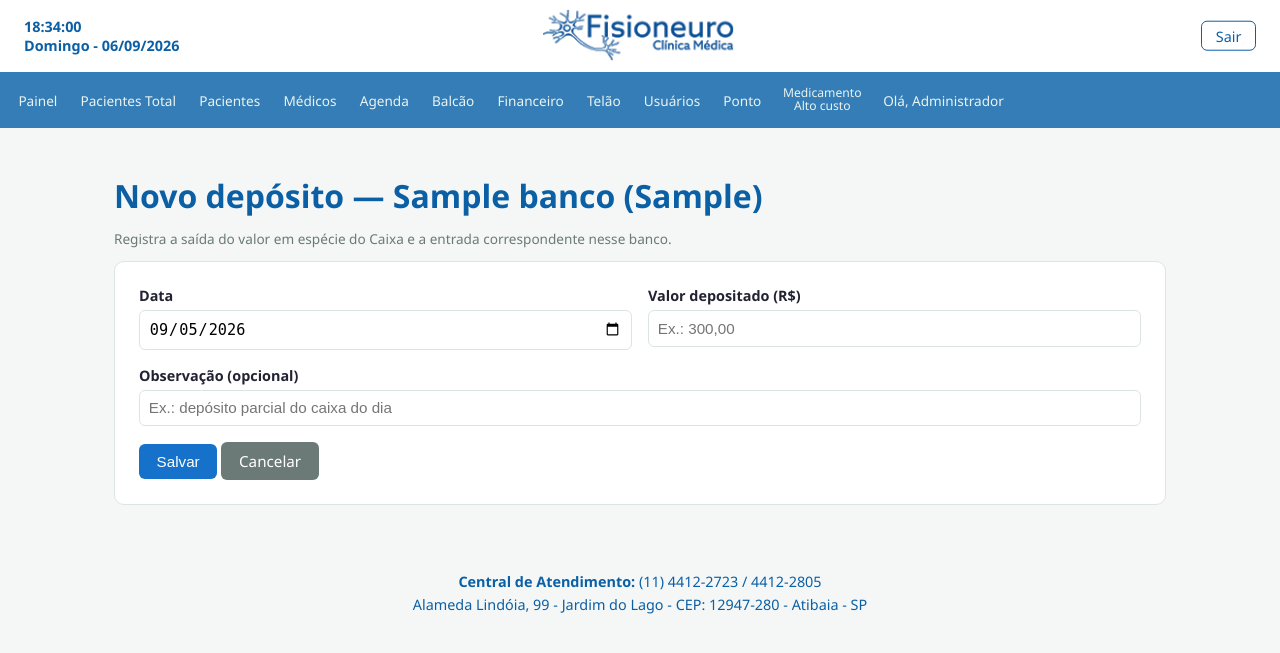
After one commit to dalvino2012-beep/CLINICAFISIONEURO, a Flask app: page /bancos/1/deposito in a window 1280 px wide. The commit adds this page. Shown: the top 653 px of the page. Run offline with Flask 3, Linux system fonts and the light colour scheme; the visitor is signed in with stand-in values (Sample User, id 1); data comes from the database, SQL or seed files in the repository; tables that the repository leaves empty hold one stand-in row (values such as "Sample post"); data that the repository does not hold is empty.

Commit message:
Adiciona deposito manual de dinheiro do Caixa para um Banco
Novo botao "+ Novo deposito" (na lista de Bancos e no Extrato),
para quando so parte do dinheiro em especie do Caixa e depositado
num banco. Gera uma saida no Caixa (categoria "Deposito bancario")
e uma entrada vinculada aquele banco, entao o saldo geral do Caixa
fica neutro (as duas se cancelam) e o valor passa a aparecer
corretamente no extrato do banco escolhido.

Co-Authored-By: Claude Sonnet 5 <noreply@anthropic.com>
Claude-Session: https://claude.ai/code/session_01LLXLJ7dPA2AgArvCthDcbc

```diff
--- a/app.py
+++ b/app.py
@@ -2595,6 +2595,48 @@ def bancos_excluir(banco_id):
     return redirect(url_for("bancos_lista"))
 
 
+@app.route("/bancos/<int:banco_id>/deposito", methods=["GET", "POST"])
+@caixa_required
+def bancos_deposito(banco_id):
+    db = get_db()
+    banco = db.execute("SELECT * FROM bancos WHERE id = ? AND ativo = 1", (banco_id,)).fetchone()
+    if banco is None:
+        db.close()
+        flash("Banco não encontrado ou inativo.", "error")
+        return redirect(url_for("bancos_lista"))
+    if request.method == "POST":
+        data_ = request.form.get("data", "").strip() or date.today().isoformat()
+        valor = request.form.get("valor", "").replace(",", ".").strip()
+        observacao = request.form.get("observacao", "").strip()
+        try:
+            valor = float(valor)
+        except ValueError:
+            valor = None
+        if not valor:
+            db.close()
+            flash("Informe um valor válido.", "error")
+            return redirect(url_for("bancos_deposito", banco_id=banco_id))
+        descricao_base = f"Depósito em espécie — Banco {banco['codigo'] + ' ' if banco['codigo'] else ''}{banco['nome']}"
+        if observacao:
+            descricao_base += f" ({observacao})"
+        db.execute(
+            """INSERT INTO caixa_saidas (data, descricao, categoria, valor, forma_pagamento, usuario_id)
+               VALUES (?, ?, ?, ?, ?, ?)""",
+            (data_, descricao_base, "Depósito bancário", valor, "Dinheiro", g.user["id"]),
+        )
+        db.execute(
+            """INSERT INTO caixa_entradas (data, descricao, valor, forma_pagamento, banco_id, usuario_id)
+               VALUES (?, ?, ?, ?, ?, ?)""",
+            (data_, descricao_base, valor, "Dinheiro", banco_id, g.user["id"]),
+        )
+        db.commit()
+        db.close()
+        flash("Depósito registrado: saiu do Caixa e entrou no Banco.", "success")
+        return redirect(url_for("bancos_extrato", banco_id=banco_id))
+    db.close()
+    return render_template("bancos_deposito_form.html", banco=banco, hoje=date.today().isoformat())
+
+
 @app.route("/bancos/<int:banco_id>/extrato")
 @caixa_required
 def bancos_extrato(banco_id):
--- /dev/null
+++ b/templates/bancos_deposito_form.html
@@ -0,0 +1,26 @@
+{% extends "base.html" %}
+{% block title %}Novo Depósito{% endblock %}
+{% block content %}
+<h1>Novo depósito — {{ banco.nome }}{% if banco.codigo %} ({{ banco.codigo }}){% endif %}</h1>
+<p class="muted" style="margin-top:-0.6rem;">Registra a saída do valor em espécie do Caixa e a entrada correspondente nesse banco.</p>
+<div class="card">
+  <form method="post">
+    <div class="form-row">
+      <div class="form-group">
+        <label for="data">Data</label>
+        <input type="date" id="data" name="data" value="{{ hoje }}" required>
+      </div>
+      <div class="form-group">
+        <label for="valor">Valor depositado (R$)</label>
+        <input type="text" id="valor" name="valor" inputmode="decimal" placeholder="Ex.: 300,00" required>
+      </div>
+    </div>
+    <div class="form-group">
+      <label for="observacao">Observação (opcional)</label>
+      <input type="text" id="observacao" name="observacao" placeholder="Ex.: depósito parcial do caixa do dia">
+    </div>
+    <button type="submit" class="btn">Salvar</button>
+    <a class="btn btn-secondary" href="{{ url_for('bancos_extrato', banco_id=banco.id) }}">Cancelar</a>
+  </form>
+</div>
+{% endblock %}
--- a/templates/bancos_extrato.html
+++ b/templates/bancos_extrato.html
@@ -2,6 +2,10 @@
 {% block title %}Extrato - {{ banco.nome }}{% endblock %}
 {% block content %}
 <h1>Extrato do Banco — {{ banco.nome }}{% if banco.codigo %} ({{ banco.codigo }}){% endif %}</h1>
+
+<div class="actions" style="margin-bottom:0.8rem;">
+  <a class="btn" href="{{ url_for('bancos_deposito', banco_id=banco.id) }}">+ Novo depósito</a>
+</div>
 
 <div class="card" style="background:#eaf3f0; border-color:#bcd;">
   <form method="get" style="display:flex; align-items:center; gap:0.8rem; flex-wrap:wrap; margin:0;">
--- a/templates/bancos_lista.html
+++ b/templates/bancos_lista.html
@@ -25,6 +25,7 @@
         <td><span class="badge badge-compact {{ 'badge-atendida' if b.ativo else 'badge-cancelada' }}">{{ 'Ativo' if b.ativo else 'Inativo' }}</span></td>
         <td class="text-right nowrap">
           <a class="btn btn-small" href="{{ url_for('bancos_extrato', banco_id=b.id) }}">Extrato</a>
+          {% if b.ativo %}<a class="btn btn-small" href="{{ url_for('bancos_deposito', banco_id=b.id) }}">+ Depósito</a>{% endif %}
           {% if g.user.perfil == 'admin' %}
           <a class="btn btn-small" href="{{ url_for('bancos_editar', banco_id=b.id) }}">Editar</a>
           <form style="display:inline" method="post" action="{{ url_for('bancos_alternar_status', banco_id=b.id) }}">
```
